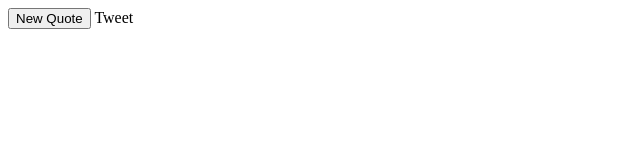
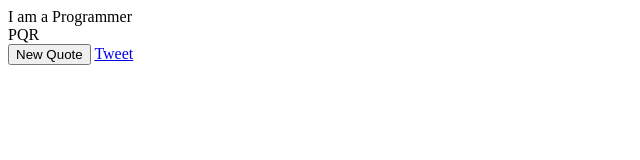
Before and after one commit to yogitakumar/Random-Quote-Machine, a plain HTML site: page index.html in a window 1280 px wide. Shown: the whole page, without its empty margins (0-640 px from the left). Drawn offline with Linux system fonts and the light colour scheme.

Commit message:
All Tests Pass

```diff
--- a/index.html
+++ b/index.html
@@ -1,18 +1,49 @@
 <html>
   <head>
+    <script>
+      const quoteArr = [
+        {
+          quote: "I am a Programmer",
+          author: "PQR",
+        },
+        {
+          quote: "I am a Shef",
+          author: "ABC",
+        },
+        {
+          quote: "I am a Shopkeeper",
+          author: "XYZ",
+        },
+      ];
+      window.onload = init;
+      function init() {
+        createQuote();
+      }
+      function createQuote() {
+        console.log("New Quote created");
+        tweeterUrl = "https://www.twitter.com/intent/tweet";
+        let random = Math.floor(Math.random() * quoteArr.length);
+
+        document.getElementById("tweet-quote").href = tweeterUrl;
+        document.getElementById("text").innerText = quoteArr[random].quote;
+        document.getElementById("author").innerText = quoteArr[random].author;
+      }
+    </script>
   </head>
   <body>
     <wrapper id="quote-box">
-            <div id="text">
-
-            </div>
-            <div id="author">
-
-            </div>
-            <button id="new-quote">New Quote</button>
-            <a id="tweet-quote">Tweet</a>
+      <div id="text"></div>
+      <div id="author"></div>
+      <button
+        class="button"
+        id="new-quote"
+        target="_top"
+        onclick="createQuote()"
+      >
+        New Quote
+      </button>
+      <a src="#" id="tweet-quote"> Tweet</a>
     </wrapper>
     <script src="https://cdn.freecodecamp.org/testable-projects-fcc/v1/bundle.js"></script>
   </body>
-
 </html>
```
Lines whose indentation alone changed are shown as unchanged.
